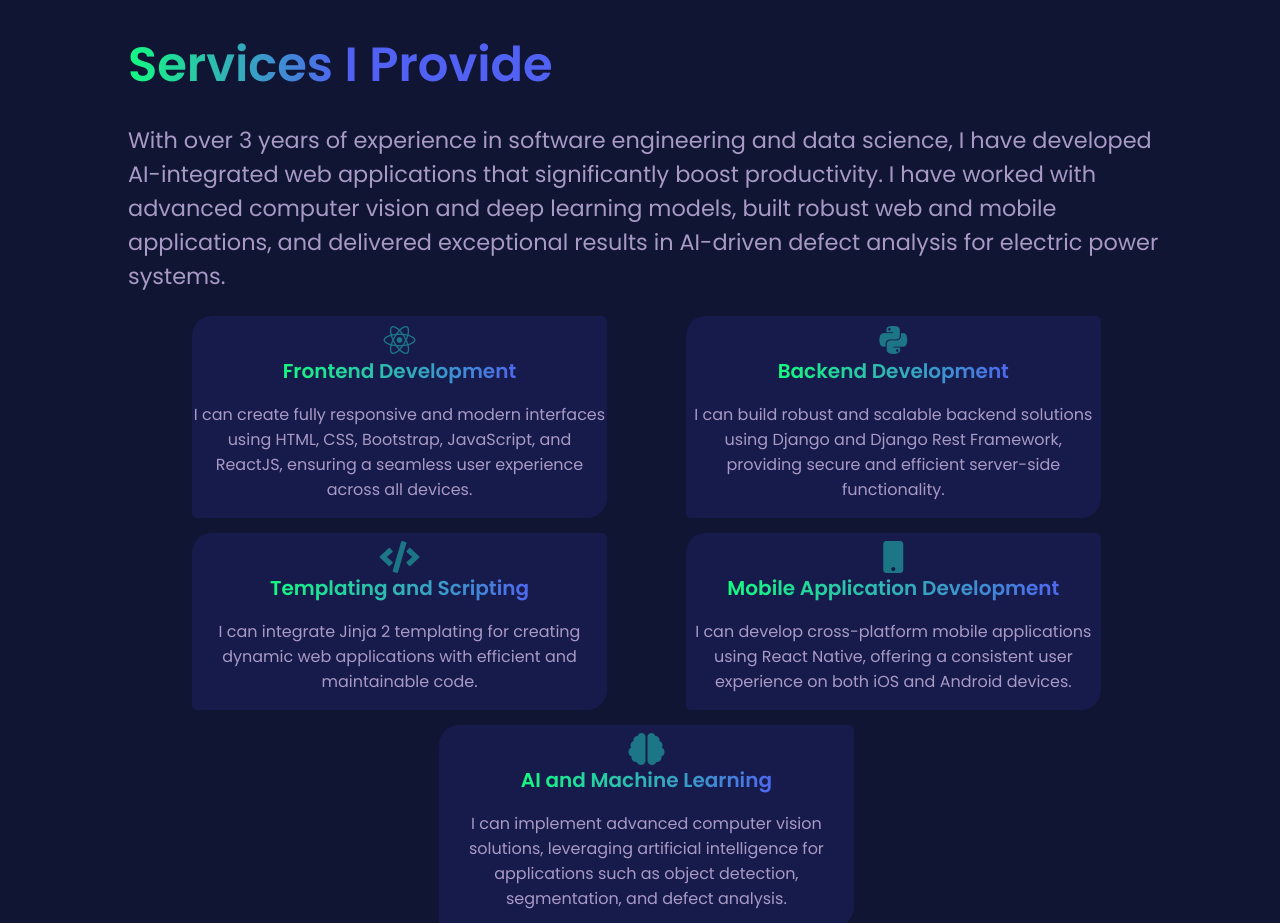
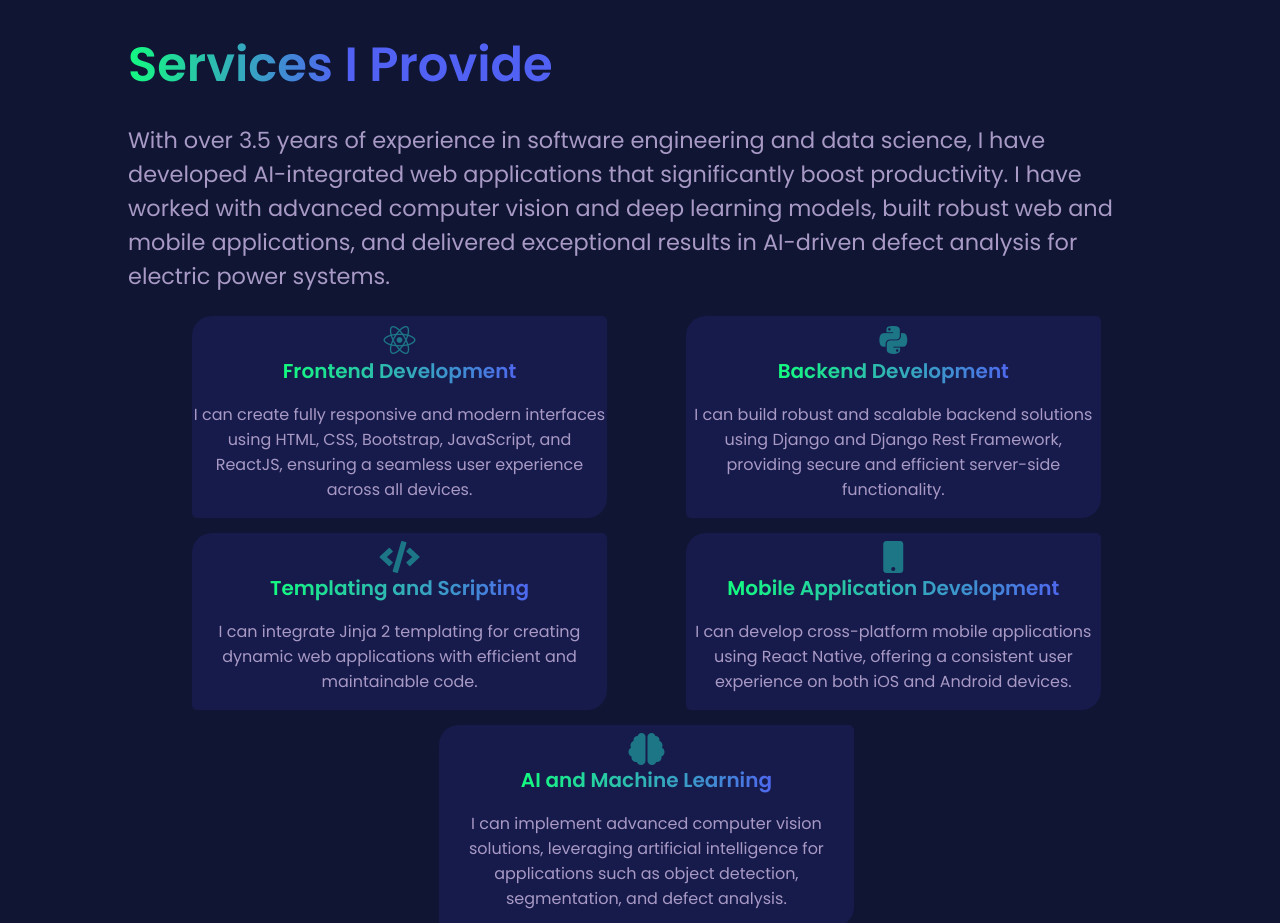
Before and after one commit to Punith1997/Punith1997-Portfolio, a React (Vite) app: page / in a window 1280 px wide. Shown: the part 880-1803 px from the top of the page. Built offline with nearby package versions, Linux system fonts and the light colour scheme.

Commit message:
Updated Services Data

```diff
--- a/src/Components/ServicesPageComponent/ServicesPageComponent.jsx
+++ b/src/Components/ServicesPageComponent/ServicesPageComponent.jsx
@@ -6,7 +6,7 @@ const ServicesPageComponent = () => {
     <div className="services-page-div">
       <span className="services-page-heading-span">Services I Provide</span>
       <p className="services-page-paragraph">
-        With over 3 years of experience in software engineering and data science,
+        With over 3.5 years of experience in software engineering and data science,
         I have developed AI-integrated web applications that significantly boost
         productivity. I have worked with advanced computer vision and deep
         learning models, built robust web and mobile applications, and delivered
```
